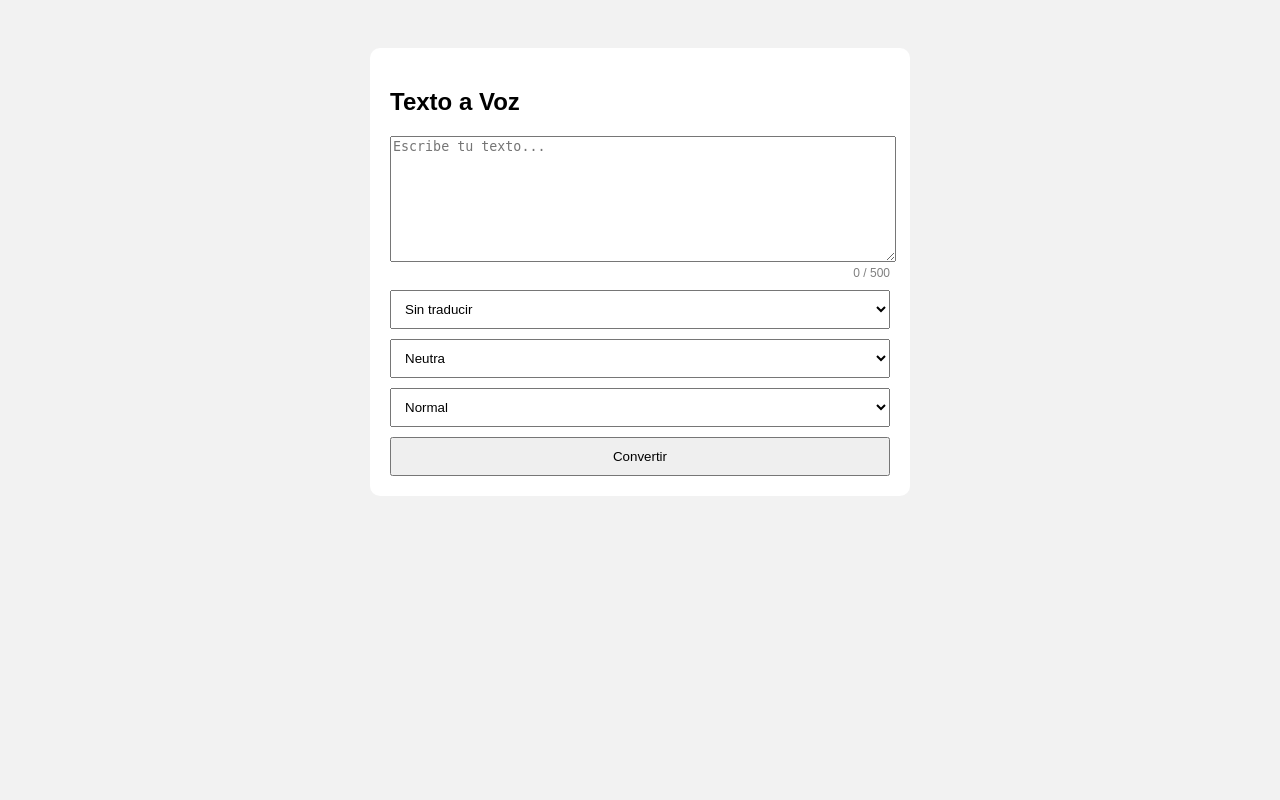
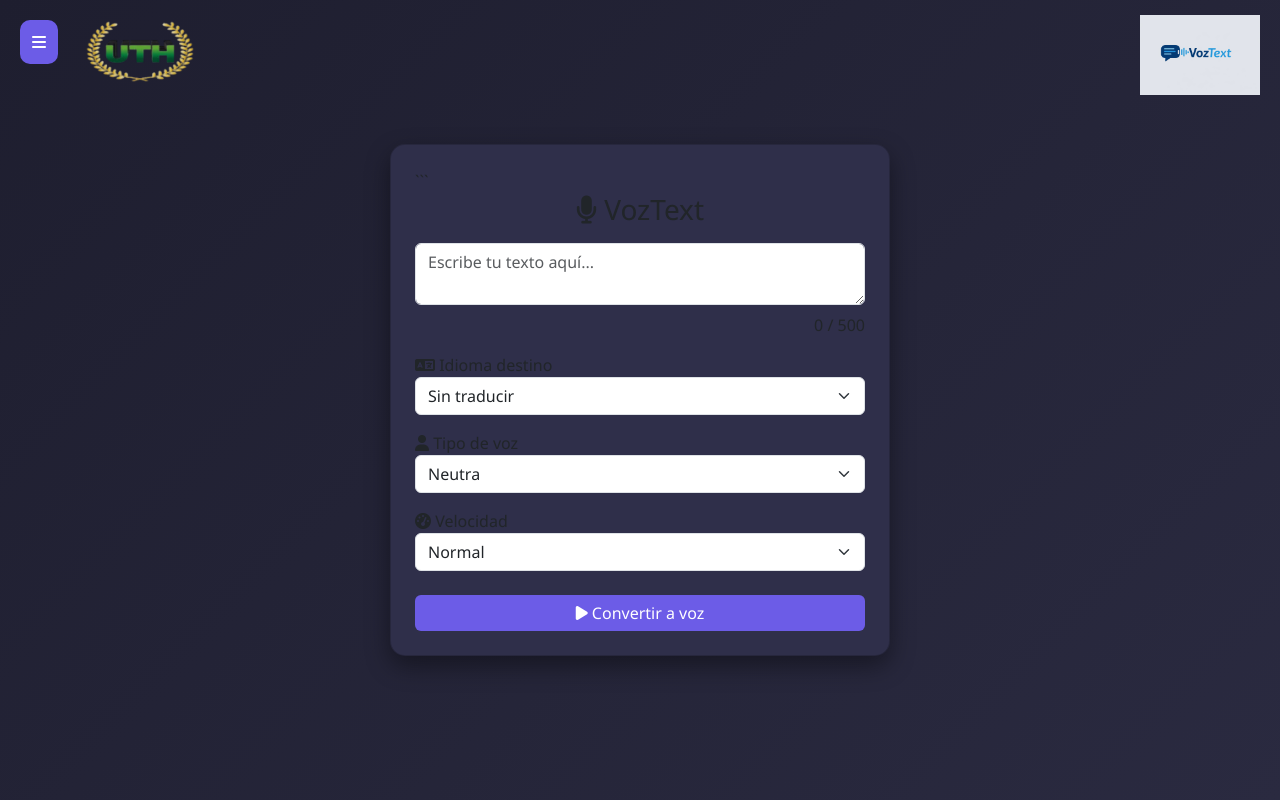
Before and after one commit to Maynor-sudo/tts-server, a Flask app: page / in a window 1280 px wide. Run offline with Flask 3, Linux system fonts and the light colour scheme.

Commit message:
Mejoras UI + sidebar + fixes

````diff
--- a/app.py
+++ b/app.py
@@ -49,4 +49,4 @@ def tts():
     return render_template("index.html", audio_file=filename)
 
 if __name__ == "__main__":
-    app.run()
+    app.run(host="0.0.0.0", port=5000, debug=True)
--- /dev/null
+++ b/static/css/style.css
@@ -0,0 +1,140 @@
+/* LOGOS */
+.logo {
+    position: fixed;
+    top: 15px;
+    width: 120px;
+    opacity: 0.9;
+    z-index: 900;
+}
+
+.logo.left {
+    left: 80px;
+}
+
+.logo.right {
+    right: 20px;
+}
+
+/* BOTÓN MENU */
+.menu-btn {
+    position: fixed;
+    top: 20px;
+    left: 20px;
+    background: #6c5ce7;
+    border: none;
+    color: white;
+    padding: 10px 12px;
+    border-radius: 10px;
+    z-index: 1100;
+    cursor: pointer;
+}
+
+/* OVERLAY */
+.overlay {
+    position: fixed;
+    top: 0;
+    left: 0;
+    width: 100%;
+    height: 100%;
+    background: rgba(0,0,0,0.6);
+    opacity: 0;
+    visibility: hidden;
+    transition: 0.3s;
+    z-index: 1000;
+}
+
+.overlay.active {
+    opacity: 1;
+    visibility: visible;
+}
+
+/* SIDEBAR PERFECTO */
+.sidebar {
+    position: fixed;
+    top: 0;
+    left: -320px;
+    width: 300px;
+    height: 100%;
+    background: #1e1e2f;
+    padding: 20px;
+    transition: all 0.3s ease;
+    z-index: 1200;
+    overflow-y: auto;
+}
+
+.sidebar.active {
+    left: 0;
+}
+
+/* CONTENIDO */
+.sidebar-header {
+    text-align: center;
+    margin-bottom: 20px;
+}
+
+.sidebar-content p {
+    font-size: 14px;
+    margin-bottom: 10px;
+}
+
+.sidebar-footer {
+    margin-top: 30px;
+    text-align: center;
+}
+
+.uth-logo {
+    width: 120px;
+}
+
+/* CARD */
+.card {
+    border-radius: 15px;
+    background: #2f2f4a;
+    box-shadow: 0 10px 25px rgba(0,0,0,0.4);
+    animation: fadeInUp 0.8s ease;
+}
+
+/* BOTÓN */
+.btn-primary {
+    background: #6c5ce7;
+    border: none;
+    transition: all 0.3s ease;
+}
+
+.btn-primary:hover {
+    transform: scale(1.05);
+}
+
+/* LOADER */
+.loader {
+    display: none;
+    text-align: center;
+    margin-top: 15px;
+}
+
+.loader span {
+    display: inline-block;
+    width: 8px;
+    height: 8px;
+    margin: 3px;
+    background: #6c5ce7;
+    border-radius: 50%;
+    animation: bounce 0.6s infinite alternate;
+}
+
+@keyframes bounce {
+    to {
+        transform: translateY(-8px);
+    }
+}
+
+@keyframes fadeInUp {
+    from {
+        opacity: 0;
+        transform: translateY(30px);
+    }
+    to {
+        opacity: 1;
+        transform: translateY(0);
+    }
+}
--- /dev/null
+++ b/static/js/app.js
@@ -0,0 +1,56 @@
+// ELEMENTOS
+const menuBtn = document.getElementById("menuBtn");
+const sidebar = document.getElementById("sidebar");
+const overlay = document.getElementById("overlay");
+
+const textarea = document.getElementById("text");
+const counter = document.getElementById("counter");
+const form = document.querySelector("form");
+const loader = document.getElementById("loader");
+
+// SIDEBAR
+if (menuBtn && sidebar && overlay) {
+    menuBtn.addEventListener("click", () => {
+        sidebar.classList.toggle("active");
+        overlay.classList.toggle("active");
+    });
+
+    overlay.addEventListener("click", () => {
+        sidebar.classList.remove("active");
+        overlay.classList.remove("active");
+    });
+}
+
+// CONTADOR
+if (textarea && counter) {
+    textarea.addEventListener("input", () => {
+        counter.textContent = textarea.value.length + " / 500";
+    });
+}
+
+// LOADER
+if (form && loader) {
+    form.addEventListener("submit", () => {
+        loader.style.display = "block";
+    });
+}
+
+// EFECTO TEXTAREA
+if (textarea) {
+    textarea.addEventListener("focus", () => {
+        textarea.style.boxShadow = "0 0 10px #6c5ce7";
+    });
+
+    textarea.addEventListener("blur", () => {
+        textarea.style.boxShadow = "none";
+    });
+}
+
+// BOTÓN
+const convertBtn = document.querySelector("button[type='submit']");
+
+if (convertBtn) {
+    convertBtn.addEventListener("click", () => {
+        convertBtn.innerHTML = '<i class="fas fa-spinner fa-spin"></i> Procesando...';
+    });
+}
--- a/templates/index.html
+++ b/templates/index.html
@@ -1,37 +1,96 @@
 <!DOCTYPE html>
+
 <html lang="es">
 <head>
 <meta charset="UTF-8">
-<title>TTS App</title>
+<title>VozText - Texto a Voz</title>
+
+<!-- Bootstrap -->
+
+<link href="https://cdn.jsdelivr.net/npm/bootstrap@5.3.0/dist/css/bootstrap.min.css" rel="stylesheet">
+<link rel="icon" href="{{ url_for('static', filename='assets/logo_voz.jpeg') }}">
+<link rel="stylesheet" href="{{ url_for('static', filename='css/style.css') }}">
+
+<!-- Icons -->
+
+<link rel="stylesheet" href="https://cdnjs.cloudflare.com/ajax/libs/font-awesome/6.5.0/css/all.min.css">
 
 <style>
-body { font-family: Arial; background:#f2f2f2; padding:40px; }
-.box { background:white; padding:20px; max-width:500px; margin:auto; border-radius:10px; }
-textarea { width:100%; height:120px; }
-select, button { width:100%; padding:10px; margin-top:10px; }
-.counter { font-size:12px; color:gray; text-align:right; }
+body {
+    background: linear-gradient(135deg, #1e1e2f, #2a2a40);
+    color: white;
+    font-family: 'Segoe UI', sans-serif;
+}
 </style>
 
 </head>
+
 <body>
+<!-- BOTÓN SIDEBAR -->
+<button id="menuBtn" class="menu-btn">
+    <i class="fas fa-bars"></i>
+</button>
 
-<div class="box">
-<h2>Texto a Voz</h2>
+<!-- SIDEBAR -->
+<div id="sidebar" class="sidebar">
+
+    <div class="sidebar-header">
+        <h4>VozText</h4>
+        <p>Proyecto Final</p>
+    </div>
+
+    <div class="sidebar-content">
+		<p><strong>Programacion para Sistemas Abiertos II</strong></p>
+		<p><strong>Ing. Luis Henriquez Valle Yanes</strong></p>
+        <p><strong>Grupo 9</strong></p>
+
+        <p>Alejandra Maria Cruz Arita<br>202210010003</p>
+        <p>Maynor Josue Martinez Villanueva<br>202110010557</p>
+        <p>Jeremias Jesus Mejia Dominguez<br>202210060665</p>
+        <p>Edwin Ariel Sarmiento Juares<br>202120120030</p>
+    </div>
+
+    <div class="sidebar-footer">
+        <img src="{{ url_for('static', filename='assets/logo_universidad.png') }}" class="uth-logo">
+    </div>
+
+</div>
+
+<div id="overlay" class="overlay"></div>
+
+<!-- LOGOS -->
+
+<img src="{{ url_for('static', filename='assets/logo_universidad.png') }}" class="logo left">
+<img src="{{ url_for('static', filename='assets/logo_voz.jpeg') }}" class="logo right">
+
+<div class="container d-flex justify-content-center align-items-center vh-100">
+    <div class="card p-4 w-100" style="max-width: 500px;">
+
+```
+    <h3 class="text-center mb-3">
+        <i class="fas fa-microphone"></i> VozText
+    </h3>
 
     <form method="POST" action="/tts">
 
-<textarea name="text" id="text" maxlength="500" placeholder="Escribe tu texto..."></textarea>
-<div class="counter" id="counter">0 / 500</div>
+        <!-- TEXTO -->
+        <textarea name="text" id="text" maxlength="500" class="form-control mb-2"
+            placeholder="Escribe tu texto aquí..."></textarea>
 
-<!-- Idioma -->
-<select name="language">
+        <div class="counter text-end mb-3" id="counter">0 / 500</div>
+
+        <!-- IDIOMA -->
+        <label><i class="fas fa-language"></i> Idioma destino</label>
+        <select name="language" class="form-select mb-3">
             <option value="auto">Sin traducir</option>
             <option value="inglés">Inglés</option>
             <option value="francés">Francés</option>
             <option value="alemán">Alemán</option>
         </select>
 
-<select name="voice">
+        <!-- VOZ -->
+        <label><i class="fas fa-user"></i> Tipo de voz</label>
+        <select name="voice" class="form-select mb-3">
             <option value="alloy">Neutra</option>
             <option value="nova">Femenina</option>
             <option value="verse">Masculina</option>
@@ -39,36 +98,49 @@ select, button { width:100%; padding:10px; margin-top:10px; }
             <option value="shimmer">Femenina suave</option>
         </select>
 
-<!-- Velocidad (visual nada más) -->
-<select name="speed">
+        <!-- VELOCIDAD -->
+        <label><i class="fas fa-tachometer-alt"></i> Velocidad</label>
+        <select class="form-select mb-4">
             <option>Normal</option>
             <option>Lento</option>
             <option>Rápido</option>
         </select>
 
-<button type="submit">Convertir</button>
+        <!-- BOTÓN -->
+        <button type="submit" class="btn btn-primary w-100">
+            <i class="fas fa-play"></i> Convertir a voz
+        </button>
+
+        <!-- LOADER -->
+        <div class="loader" id="loader">
+            <span></span>
+            <span></span>
+            <span></span>
+            <p>Generando audio...</p>
+        </div>
 
     </form>
 
     {% if audio_file %}
-<hr>
+    <div class="mt-4">
+        <h5><i class="fas fa-headphones"></i> Resultado</h5>
+
         <audio controls>
             <source src="/static/audio/{{ audio_file }}" type="audio/mpeg">
         </audio>
-<br><br>
-<a href="/static/audio/{{ audio_file }}" download>Descargar</a>
+
+        <a href="/static/audio/{{ audio_file }}" download class="btn btn-success w-100 mt-2">
+            <i class="fas fa-download"></i> Descargar audio
+        </a>
+    </div>
     {% endif %}
 
 </div>
 
-<script>
-const textarea = document.getElementById("text");
-const counter = document.getElementById("counter");
+</div>
 
-textarea.addEventListener("input", () => {
-    counter.textContent = textarea.value.length + " / 500";
-});
-</script>
+<!-- JS EXTERNO -->
+<script src="{{ url_for('static', filename='js/app.js') }}"></script>
 
 </body>
 </html>
````
Also changed, not shown: static/assets/logo_universidad.png (added), static/assets/logo_voz.jpeg (added), 11 other files. Lines whose indentation alone changed are shown as unchanged.
